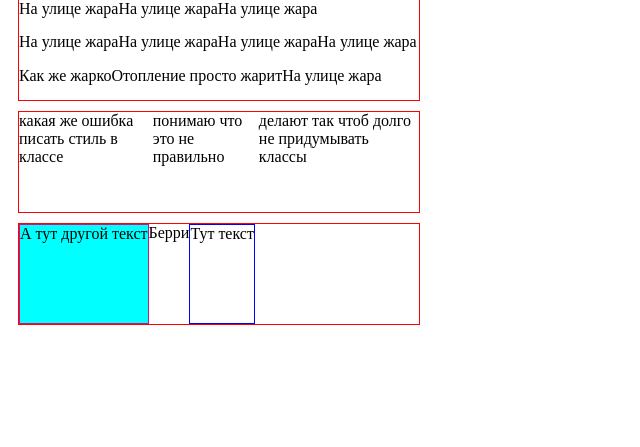
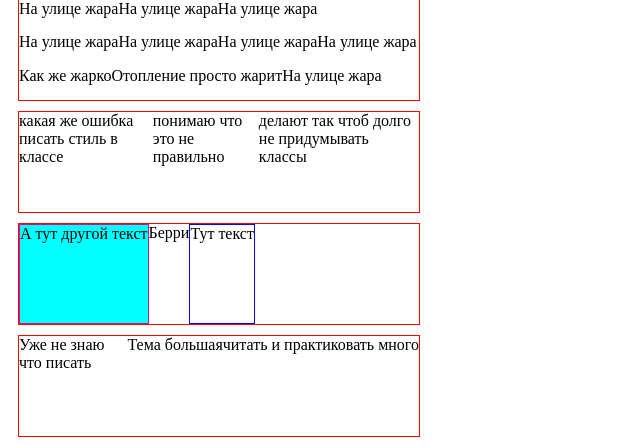
Before and after one commit to Ivan26ru/artemLearn, a PHP site: page /flex.html in a window 1280 px wide. Shown: the part 795-1242 px from the top of the page, without its empty margins (0-640 px from the left). Before the commit the page ends 1120 px from the top, so only its background shows below. Run offline with PHP 8.4, Linux system fonts and the light colour scheme.

Commit message:
изменение размеров ширины и высоты от оси, одним стилем flex

```diff
--- a/front/flex.html
+++ b/front/flex.html
@@ -84,5 +84,12 @@
         <span class="order_item3">Берри</span>
     </div>
 </div>
+<div class="flex-container">
+    <div class="style-flex">
+        <span class="flex_1">Уже не знаю что писать</span>
+        <span class="flex_2">Тема большая</span>
+        <span class="flex_3">читать и практиковать много</span>
+    </div>
+</div>
 </body>
 </html>
--- a/front/flexstyle.css
+++ b/front/flexstyle.css
@@ -155,3 +155,9 @@
     background-color: cyan;
     order: -1;
 }
+.style-flex{
+    display: flex;
+}
+.flex_1{
+    flex: 1 1
+}
```
